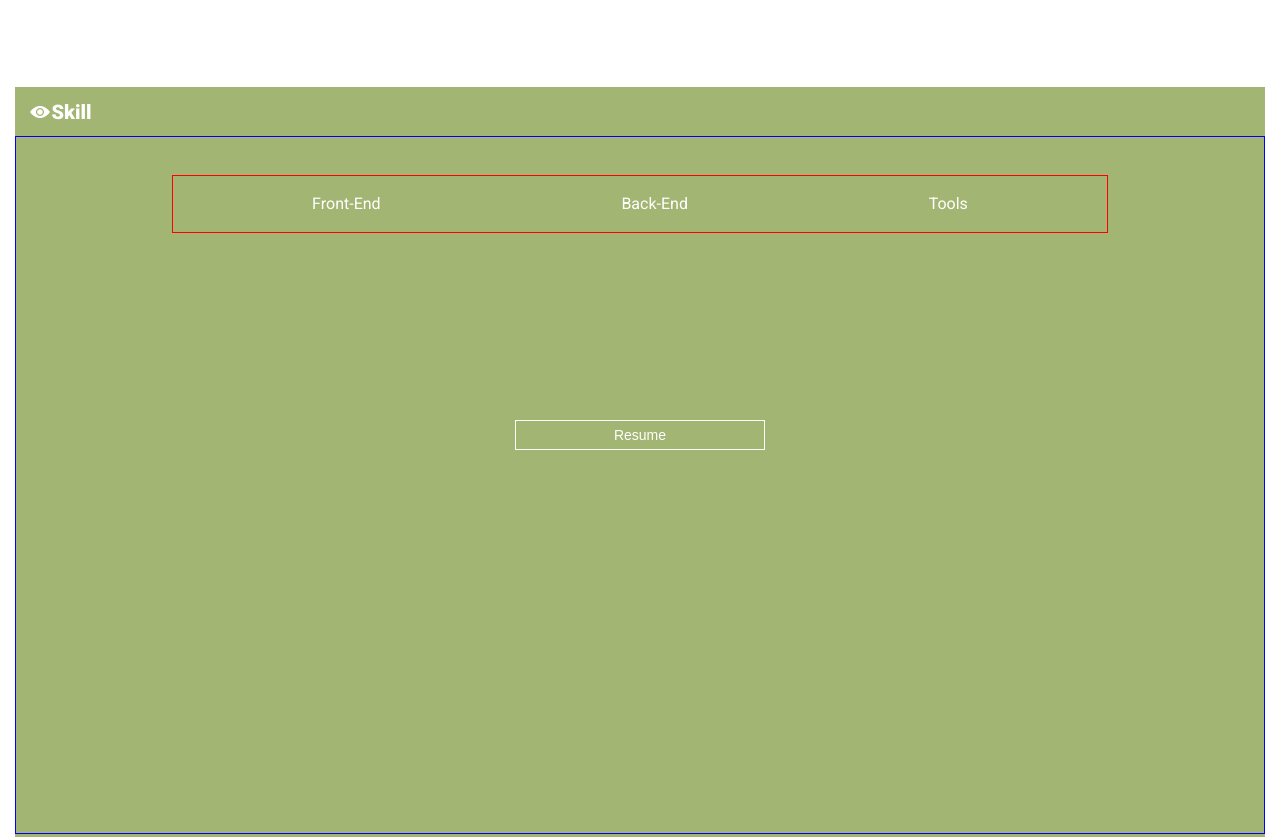
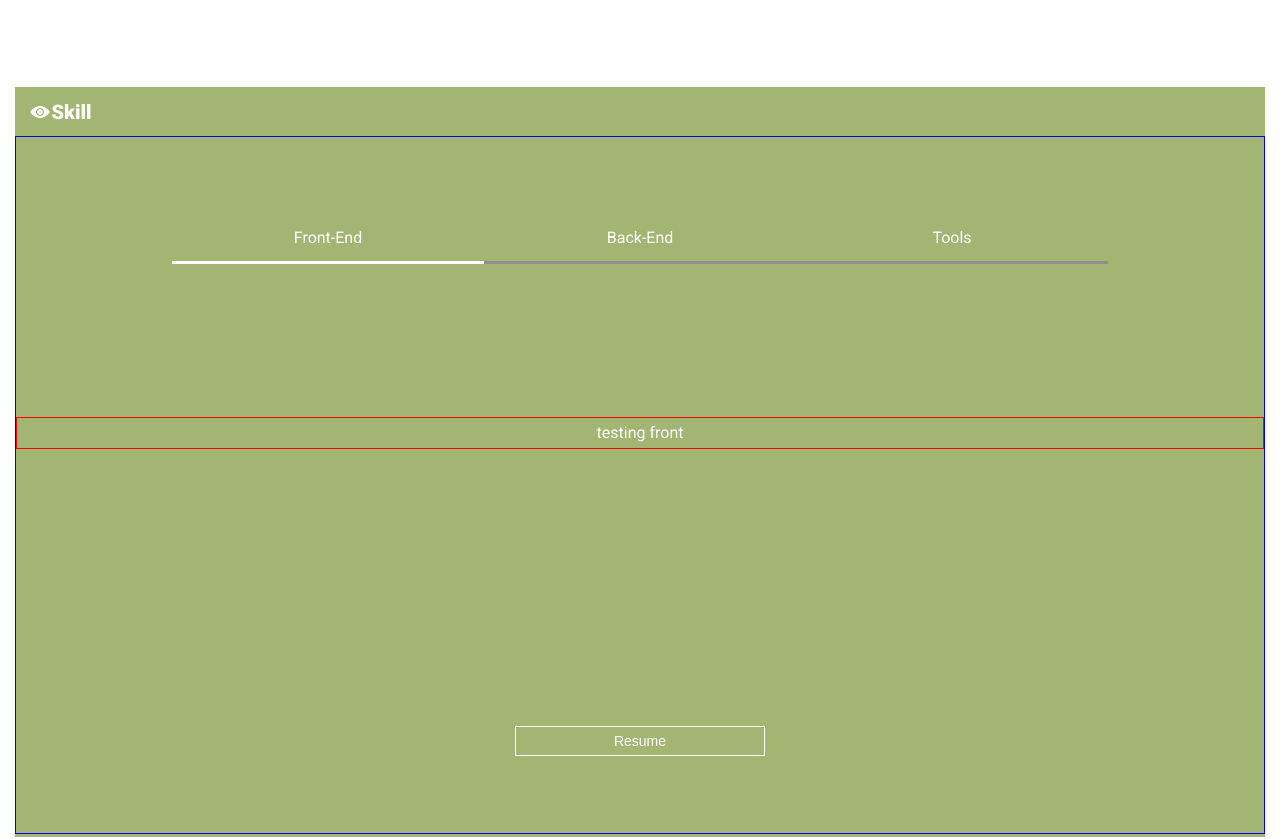
Before and after one commit to ErikRodriguez-webdev/port, a React (Create React App) app in the folder portfolio/: page / in a window 1280 px wide. Shown: the part 1720-2559 px from the top of the page. Built offline with nearby package versions, Linux system fonts and the light colour scheme.

Commit message:
Adds Skill component functionality to tabs and displaying correct text

```diff
--- a/portfolio/src/App.css
+++ b/portfolio/src/App.css
@@ -85,7 +85,7 @@ nav {
   display: flex;
   justify-content: space-evenly;
   align-items: center;
-  box-shadow: 5px 5px 20px black;
+  box-shadow: 5px 5px 20px #000000;
   margin: 1.5% auto;
   padding: 0.25%;
   width: 50%;
@@ -197,6 +197,9 @@ footer {
   border: 1px solid blue;
   width: 100%;
   height: 93%;
+  display: flex;
+  flex-direction: column;
+  justify-content: space-around;
 }
 
 .skillNavPlacement {
@@ -205,20 +208,44 @@ footer {
 }
 
 .skillNav {
-  margin: 3% 0% 5% 0%;
-  padding: 1.5%;
   width: 75%;
-  border: 1px solid red;
   display: flex;
   justify-content: space-around;
   align-items: center;
 }
 
-.skillNav div {
+.skillNavBtn {
   font-style: normal;
   font-weight: normal;
   font-size: 1.6rem;
   line-height: 19px;
+  width: 100%;
+  padding: 1.5%;
+  cursor: pointer;
+  text-align: center;
+  border-bottom-color: #8e8e8e;
+  border-bottom-width: 3px;
+  border-bottom-style: solid;
+}
+
+.skillNavBtnActive {
+  border-bottom-color: #ffffff;
+  transition: 0.75s ease;
+}
+
+.skillDisplayPlacement {
+  border: 1px solid red;
+  display: flex;
+  justify-content: center;
+}
+
+.skillDisplayRevealText {
+  display: block;
+  font-size: 2rem;
+}
+
+.skillDisplayHideText {
+  display: none;
 }
 
 .skillResumeBtn {
--- a/portfolio/src/components/Skill.js
+++ b/portfolio/src/components/Skill.js
@@ -3,6 +3,22 @@ import SkillIcon from "../img/visible-icon.png";
 import "../App.css";
 
 const Skill = () => {
+  const tabSelector = (tabName) => {
+    const grabActive = document.querySelector(".skillNavBtnActive");
+    grabActive.classList.remove("skillNavBtnActive");
+
+    const grabSelectedTab = document.querySelector(`.${tabName}`);
+    grabSelectedTab.classList.add("skillNavBtnActive");
+
+    const grabTextDisplayed = document.querySelector(".skillDisplayRevealText");
+    grabTextDisplayed.classList.remove("skillDisplayRevealText");
+    grabTextDisplayed.classList.add("skillDisplayHideText");
+
+    const grabNewTextDisplayed = document.querySelectorAll(`.${tabName}`);
+    grabNewTextDisplayed[1].classList.remove("skillDisplayHideText");
+    grabNewTextDisplayed[1].classList.add("skillDisplayRevealText");
+  };
+
   return (
     <section id="skill">
       <div className="skillMainBox">
@@ -14,9 +30,36 @@ const Skill = () => {
         <div className="skillContent">
           <div className="skillNavPlacement">
             <div className="skillNav">
-              <div>Front-End</div>
-              <div>Back-End</div>
-              <div>Tools</div>
+              <div
+                className="skillNavBtn front-end skillNavBtnActive"
+                onClick={() => tabSelector("front-end")}
+              >
+                Front-End
+              </div>
+              <div
+                className="skillNavBtn back-end"
+                onClick={() => tabSelector("back-end")}
+              >
+                Back-End
+              </div>
+              <div
+                className="skillNavBtn tools"
+                onClick={() => tabSelector("tools")}
+              >
+                Tools
+              </div>
+            </div>
+          </div>
+
+          <div className="skillDisplayPlacement">
+            <div className="skillDisplayRevealText front-end">
+              <p>testing front</p>
+            </div>
+            <div className="skillDisplayHideText back-end">
+              <p>testing back</p>
+            </div>
+            <div className="skillDisplayHideText tools">
+              <p>testing tools</p>
             </div>
           </div>
 
```
